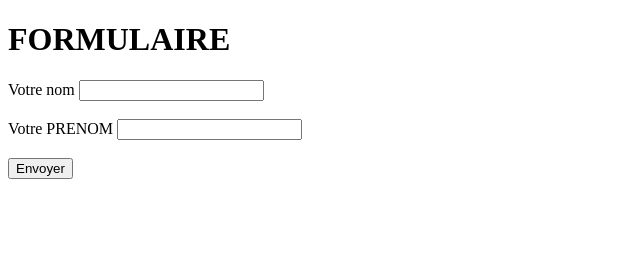
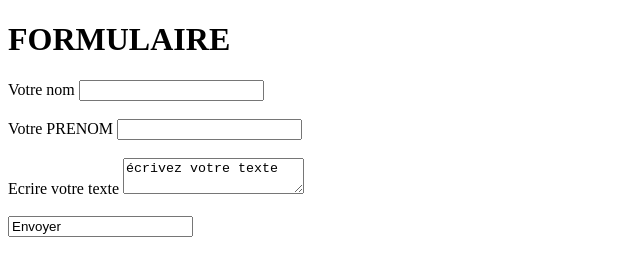
Before and after one commit to piattiphilippe/formulaire, a plain HTML site: page index.html in a window 1280 px wide. Shown: the whole page, without its empty margins (0-640 px from the left). Drawn offline with Linux system fonts and the light colour scheme.

Commit message:
textarea

```diff
--- a/index.html
+++ b/index.html
@@ -17,7 +17,11 @@
      <label for="prenom">Votre PRENOM</label>
      <input style="text" name="prenom" id="prenom"><br><br>
 
-     <input type="submit" value="Envoyer">
+     <label for="texte">Ecrire votre texte</label>
+     <textarea name="texte" id="texte">écrivez votre texte</textarea><br><br>
+
+
+     <input style="submit" value="Envoyer">
 
 
 
```
